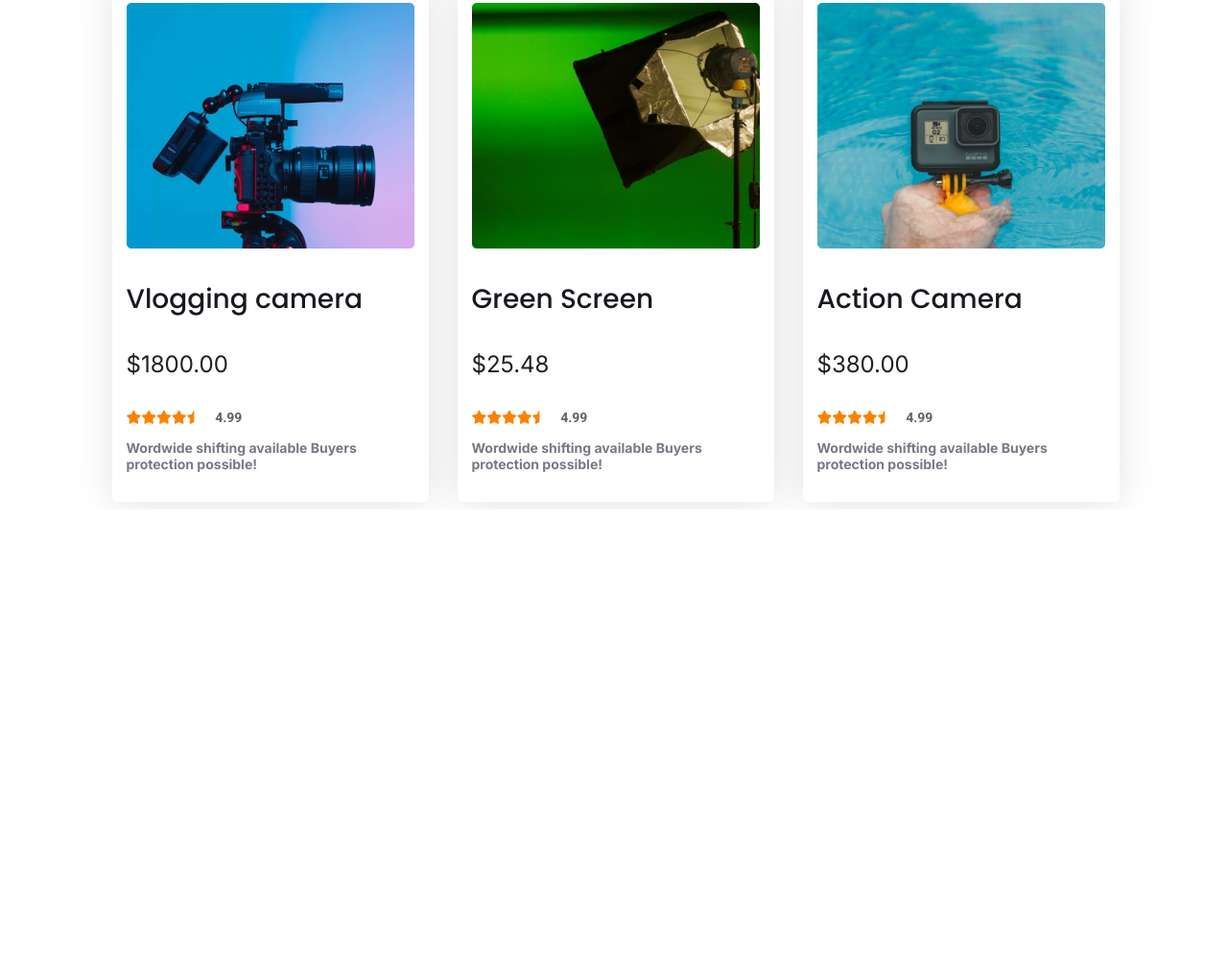
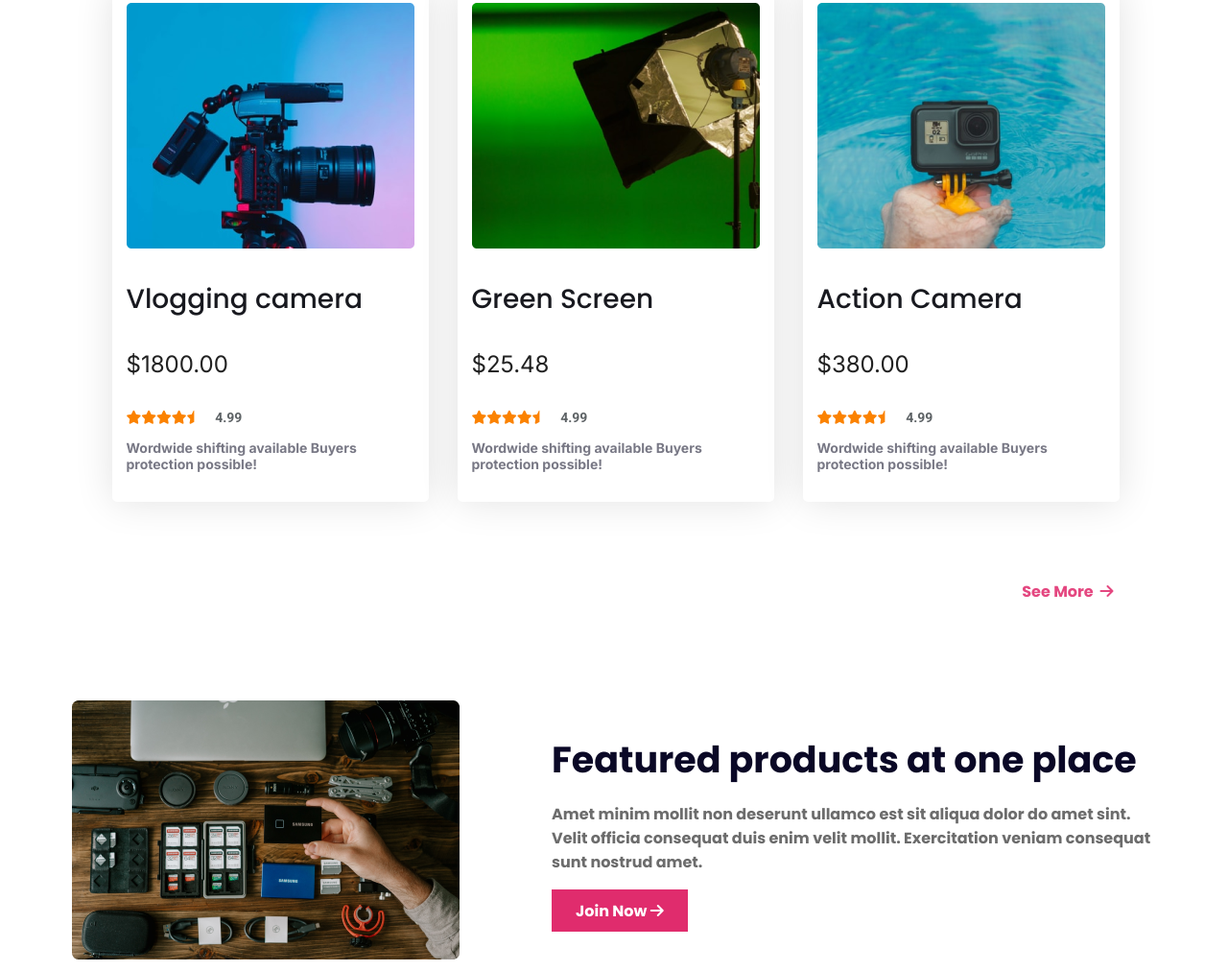
Before and after one commit to reza107-hub/influencer-gear, a plain HTML site: page index.html in a window 1280 px wide. Shown: the part 2194-3206 px from the top of the page at 96% size. Before the commit the page ends 2725 px from the top, so only its background shows below. Drawn offline with Linux system fonts and the light colour scheme.

Commit message:
see more bjal done

```diff
--- a/index.html
+++ b/index.html
@@ -131,9 +131,28 @@
                 <p class="card-description">Wordwide shifting available
                     Buyers protection possible!</p>
             </div>
+            <div class="see-more">
+                <button class="see-more-btn">See More&nbsp; <i class="fa-solid fa-arrow-right"></i></button>
+            </div>
+
+        </div>
+
+
+    </section>
+
+    <section class="Featured">
+        <div class="Featured-img">
+            <img src="images/gear.png" alt="">
+        </div>
+
+        <div class="Featured-description">
+            <h3 class="Featured-title">Featured products at one place</h3>
+            <p class="Featured-paragraph">
+                Amet minim mollit non deserunt ullamco est sit aliqua dolor do amet sint. Velit officia consequat duis enim velit mollit. Exercitation veniam consequat sunt nostrud amet.
+            </p>
+            <button class="Featured-btn">Join Now <i class="fa-solid fa-arrow-right"></i></button>
         </div>
     </section>
-
 </body>
 
 </html>
--- a/style.css
+++ b/style.css
@@ -87,7 +87,8 @@
     padding: 10px 24px;
 }
 
-.header-btn:hover {
+.header-btn:hover,
+.Featured-btn:hover {
     background-color: rgb(72, 32, 80);
 }
 
@@ -160,9 +161,11 @@
     font-size: 14px;
     color: #5E6366;
 }
+
 .card span .fa-solid {
     color: #FB8200;
 }
+
 .card-description {
     font-family: 'Inter', sans-serif;
     font-weight: 700;
@@ -170,10 +173,66 @@
     color: #787885;
 }
 
+.see-more {
+    margin-top: 50px;
+    display: flex;
+    justify-content: flex-end;
+
+    grid-column: -4 /-1;
+}
+
+.see-more-btn {
+    color: rgba(224, 44, 109, 0.87);
+    background-color: #FFFFFF;
+    border: none;
+    font-family: 'Poppins', sans-serif;
+    font-weight: 700;
+    font-size: 16px;
+
+}
 
 
+/* Featured section  */
+.Featured {
+    margin-top: 100px;
+    display: flex;
+    column-gap: 96px;
+    justify-content: center;
+    align-items: center;
+}
 
+.Featured-description {
+    width: 630px;
 
+}
+
+.Featured-title {
+    color: #0A0826;
+    font-family: 'Poppins', sans-serif;
+    font-weight: 700;
+    font-size: 38px;
+    margin-top: 0;
+    margin-bottom: 16px;
+}
+
+.Featured-paragraph {
+    font-family: 'Poppins', sans-serif;
+    font-weight: 700;
+    font-size: 16px;
+    color: #6C6C6C;
+    margin-top: 0;
+}
+
+.Featured-btn {
+    height: 44px;
+    font-family: 'Poppins', sans-serif;
+    font-weight: 700;
+    font-size: 16px;
+    color: #FFFFFF;
+    padding: 10px 25px;
+    border-style: none;
+    background-color: #E02C6D;
+}
 
 
 
@@ -244,22 +303,40 @@
     .collection-title {
         font-size: 16px;
     }
+
     .cards {
         grid-template-columns: repeat(1, 1fr);
         max-width: 100%;
         align-content: center;
 
     }
-    .card-title, .card-price {
+
+    .card-title,
+    .card-price {
         font-weight: 700;
     }
 
     .card span {
         font-weight: 500;
     }
+
     .card-description {
         font-weight: 400;
     }
+    .see-more {
+        grid-column: -2 /-1;
+    }
+    /* fetured */
 
+    .Featured {
+        flex-direction: column-reverse;
+        align-items: flex-start;
+        row-gap: 30px;
+        text-align: center;
+    }
 
+    .Featured-description {
+        width: 100%;
+
+    }
 }
```
